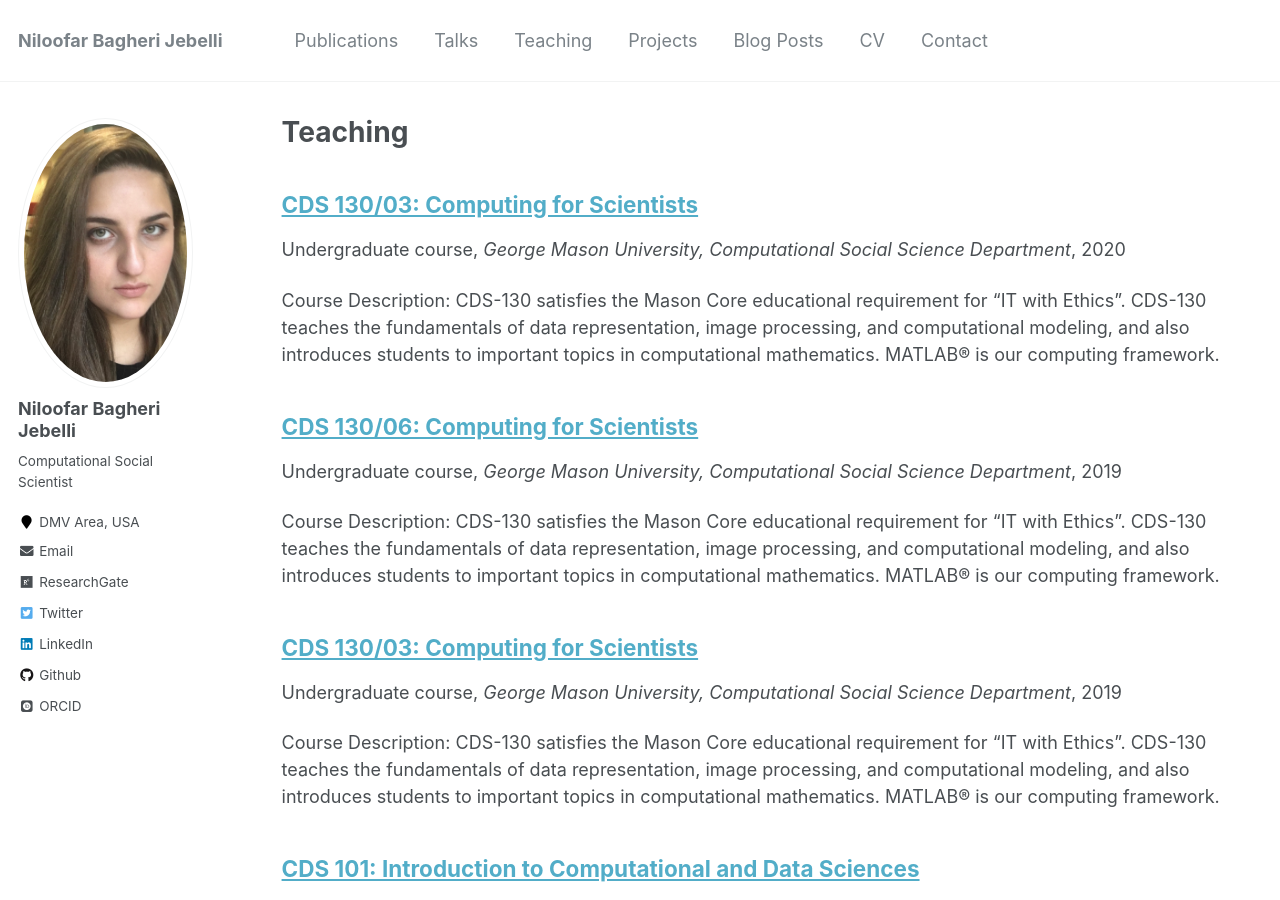
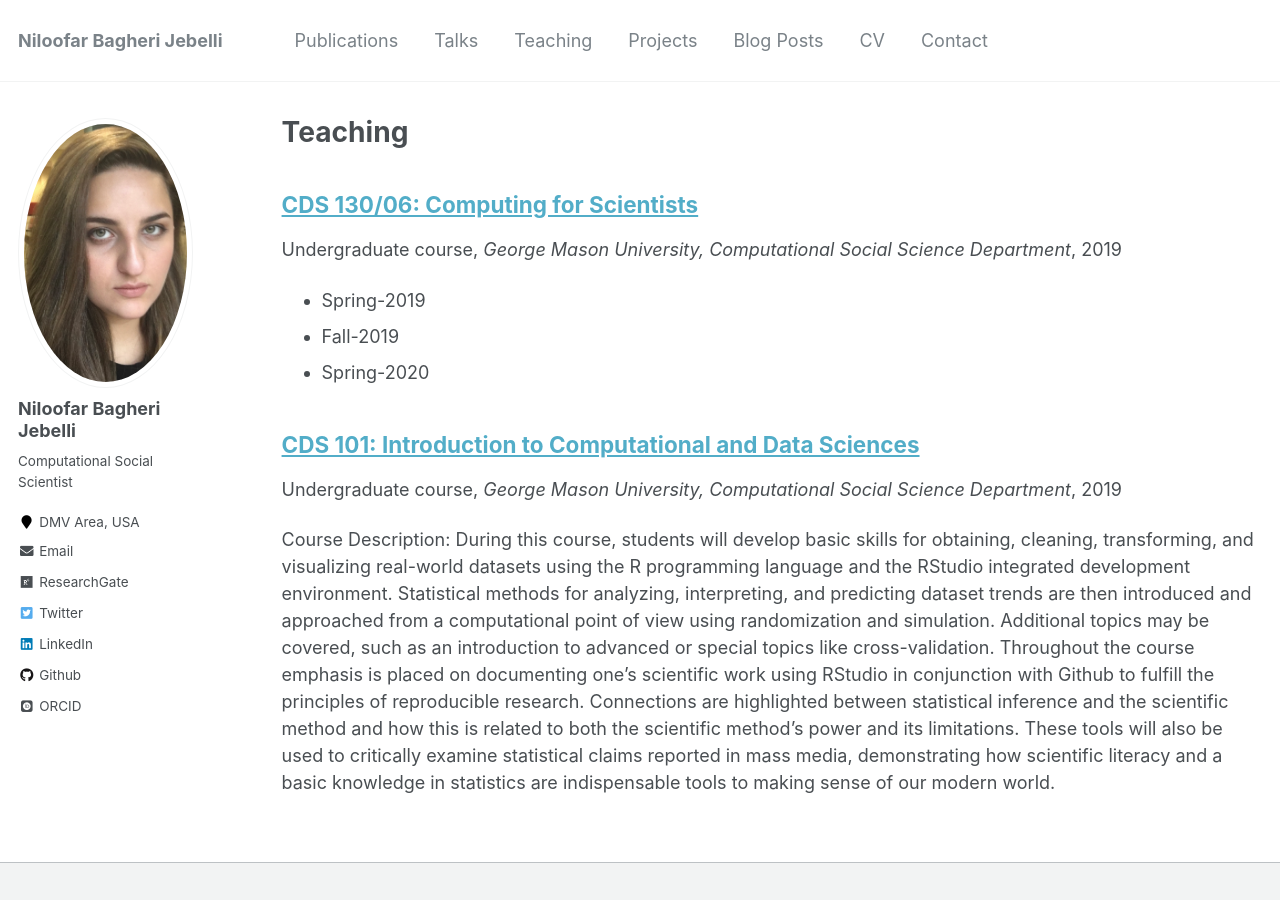
Before and after one commit to niloofar-jebelli/nbagher.github.io, a Jekyll site: the page built from _pages/teaching.html, in a window 1280 px wide and 900 px high. Built offline with Jekyll 4.4.1, drawn with Linux system fonts in a browser that asks for light colours; some web fonts are replaced.

Commit message:
_config.yml

```diff
--- a/_teaching/CDS130-Fall-2019.md
+++ /dev/null
@@ -1,53 +0,0 @@
----
-title: "CDS 130/06: Computing for Scientists"
-collection: teaching
-type: "Undergraduate course"
-permalink: /teaching/CDS130-Fall-2019
-venue: "George Mason University, Computational Social Science Department"
-date: 2019-08-25
-location: "Fairfax, Virginia"
----
-
-Course Description: CDS-130 satisfies the Mason Core educational requirement for “IT with
-Ethics”. CDS-130 teaches the fundamentals of data representation, image processing, and
-computational modeling, and also introduces students to important topics in computational
-mathematics. MATLAB® is our computing framework.
-
-Expected Educational Outcome: This class is part of the Mason Core, specifically, it meets the
-Information Technology and Computing requirements. Information technology and computing
-can significantly augment humans' ability to produce, consume, process, and communicate
-information. Thus, students need to understand ways to use such technology to enhance their
-lives, careers, and society, while being mindful of challenges such as security, source reliability,
-automation, and ethical implications. These factors have made it essential for students to
-understand how to effectively navigate the evolving technological landscape. IT courses offered
-in the majors may focus on disciplinary applications and concerns of information technology.
-IT courses meet the following learning outcomes:
-1. Students will understand the principles of information storage, exchange, security, and
-privacy and be aware of related ethical issues.
-2. Students will become critical consumers of digital information; they will be capable of
-selecting and evaluating appropriate, relevant, and trustworthy sources of information.
-3. Students can use appropriate information and computing technologies to organize and
-analyze information and use it to guide decision-making.
-4. Students will be able to choose and apply appropriate algorithmic methods to solve a
-problem.
-Students will learn to think computationally about the world around them. This is novel for most
-students, and thus, will require thought and work. Students will learn to construct computational
-models of natural phenomena using MATLAB.
-
-Preliminary Advice: I strongly recommended that you stay on top of the workload for this
-course and make every attempt to attend all lectures! The past experience is that CDS-130
-homework becomes very highly demanding for students who miss class, or who choose not to
-invest time in their assigned homework—or both. That’s because most if not all lecture topics
-(including MATLAB) will likely be new for almost everyone. Furthermore, lecture topics are
-cumulative. So please don’t miss class if you can help it. Also, it helps to begin homework early,
-and to engage regularly with our course assistants. Please remember: If you have questions at any
-time, please ask—never, ever hesitate to ask questions!
-
-Computer Software Use: MATLAB. MATLAB can be accessed from locations on campus.
-MATLAB can also be accessed via GMU’s Virtual Computing Laboratory (VCL). The VCL
-provides students MATLAB access from their Mac or PC laptop computer on campus or at home.
-See the presentation in the MATLAB class folder for instructions on how to access the VCL.
-MATLAB is available on GMU network workstations in the Johnson Center, in Innovation Hall,
-and in some residence halls. Alternatively, GMU students may purchase MATLAB directly from
-Mathworks (the MATLAB Student Unbundled version costs $49). There is also a web-based, free
-compatible alternative with some limitations called Octave (https://octave-online.net).
--- a/_teaching/CDS130-spring-2019.md
+++ /dev/null
@@ -1,53 +0,0 @@
----
-title: "CDS 130/03: Computing for Scientists"
-collection: teaching
-type: "Undergraduate course"
-permalink: /teaching/CDS130-spring-2019
-venue: "George Mason University, Computational Social Science Department"
-date: 2019-01-26
-location: "Fairfax, Virginia"
----
-
-Course Description: CDS-130 satisfies the Mason Core educational requirement for “IT with
-Ethics”. CDS-130 teaches the fundamentals of data representation, image processing, and
-computational modeling, and also introduces students to important topics in computational
-mathematics. MATLAB® is our computing framework.
-
-Expected Educational Outcome: This class is part of the Mason Core, specifically, it meets the
-Information Technology and Computing requirements. Information technology and computing
-can significantly augment humans' ability to produce, consume, process, and communicate
-information. Thus, students need to understand ways to use such technology to enhance their
-lives, careers, and society, while being mindful of challenges such as security, source reliability,
-automation, and ethical implications. These factors have made it essential for students to
-understand how to effectively navigate the evolving technological landscape. IT courses offered
-in the majors may focus on disciplinary applications and concerns of information technology.
-IT courses meet the following learning outcomes:
-1. Students will understand the principles of information storage, exchange, security, and
-privacy and be aware of related ethical issues.
-2. Students will become critical consumers of digital information; they will be capable of
-selecting and evaluating appropriate, relevant, and trustworthy sources of information.
-3. Students can use appropriate information and computing technologies to organize and
-analyze information and use it to guide decision-making.
-4. Students will be able to choose and apply appropriate algorithmic methods to solve a
-problem.
-Students will learn to think computationally about the world around them. This is novel for most
-students, and thus, will require thought and work. Students will learn to construct computational
-models of natural phenomena using MATLAB.
-
-Preliminary Advice: I strongly recommended that you stay on top of the workload for this
-course and make every attempt to attend all lectures! The past experience is that CDS-130
-homework becomes very highly demanding for students who miss class, or who choose not to
-invest time in their assigned homework—or both. That’s because most if not all lecture topics
-(including MATLAB) will likely be new for almost everyone. Furthermore, lecture topics are
-cumulative. So please don’t miss class if you can help it. Also, it helps to begin homework early,
-and to engage regularly with our course assistants. Please remember: If you have questions at any
-time, please ask—never, ever hesitate to ask questions!
-
-Computer Software Use: MATLAB. MATLAB can be accessed from locations on campus.
-MATLAB can also be accessed via GMU’s Virtual Computing Laboratory (VCL). The VCL
-provides students MATLAB access from their Mac or PC laptop computer on campus or at home.
-See the presentation in the MATLAB class folder for instructions on how to access the VCL.
-MATLAB is available on GMU network workstations in the Johnson Center, in Innovation Hall,
-and in some residence halls. Alternatively, GMU students may purchase MATLAB directly from
-Mathworks (the MATLAB Student Unbundled version costs $49). There is also a web-based, free
-compatible alternative with some limitations called Octave (https://octave-online.net).
--- a/_teaching/CDS130-spring-2020.md
+++ b/_teaching/CDS130.md
@@ -1,12 +1,16 @@
 ---
-title: "CDS 130/03: Computing for Scientists"
+title: "CDS 130/06: Computing for Scientists"
 collection: teaching
 type: "Undergraduate course"
-permalink: /teaching/CDS130-spring-2020
+permalink: /teaching/CDS130
 venue: "George Mason University, Computational Social Science Department"
-date: 2020-01-26
+date: 2019-01-26
 location: "Fairfax, Virginia"
 ---
+
+* Spring-2019
+* Fall-2019
+* Spring-2020
 
 Course Description: CDS-130 satisfies the Mason Core educational requirement for “IT with
 Ethics”. CDS-130 teaches the fundamentals of data representation, image processing, and
```
